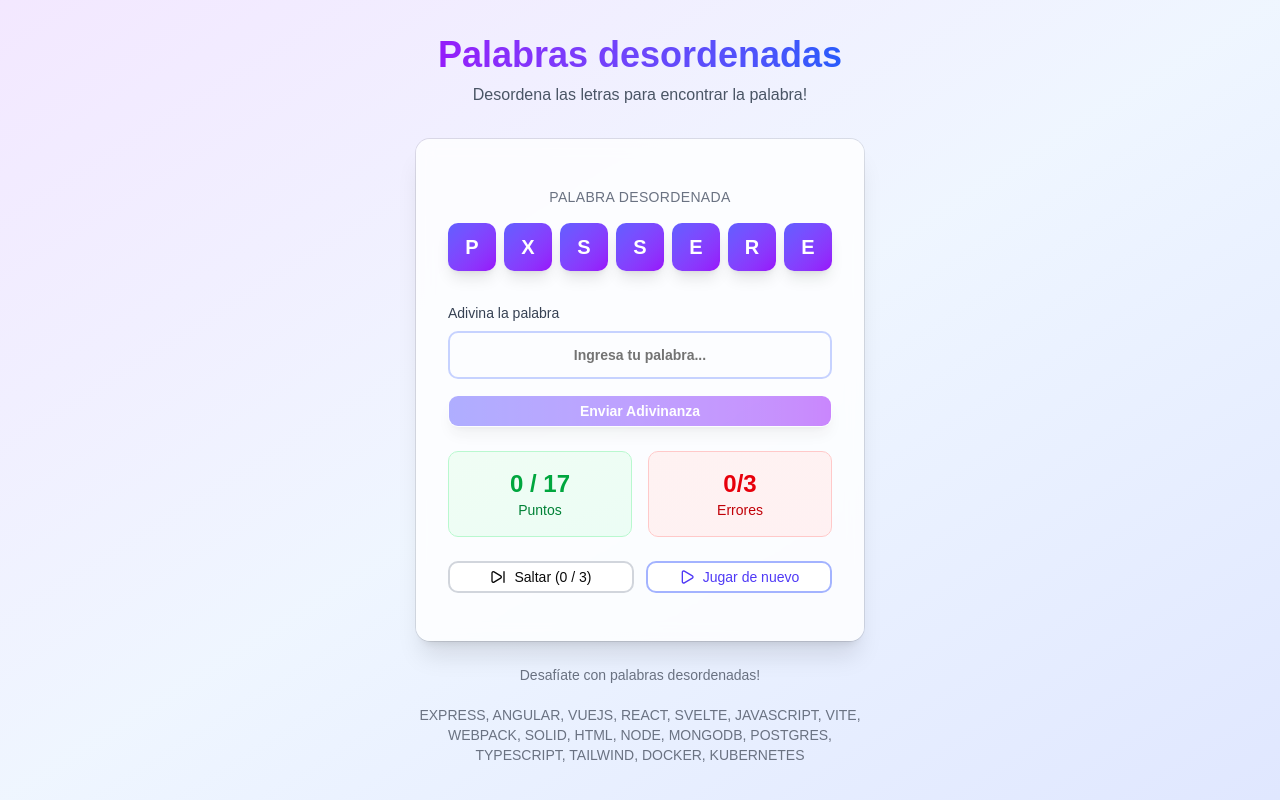
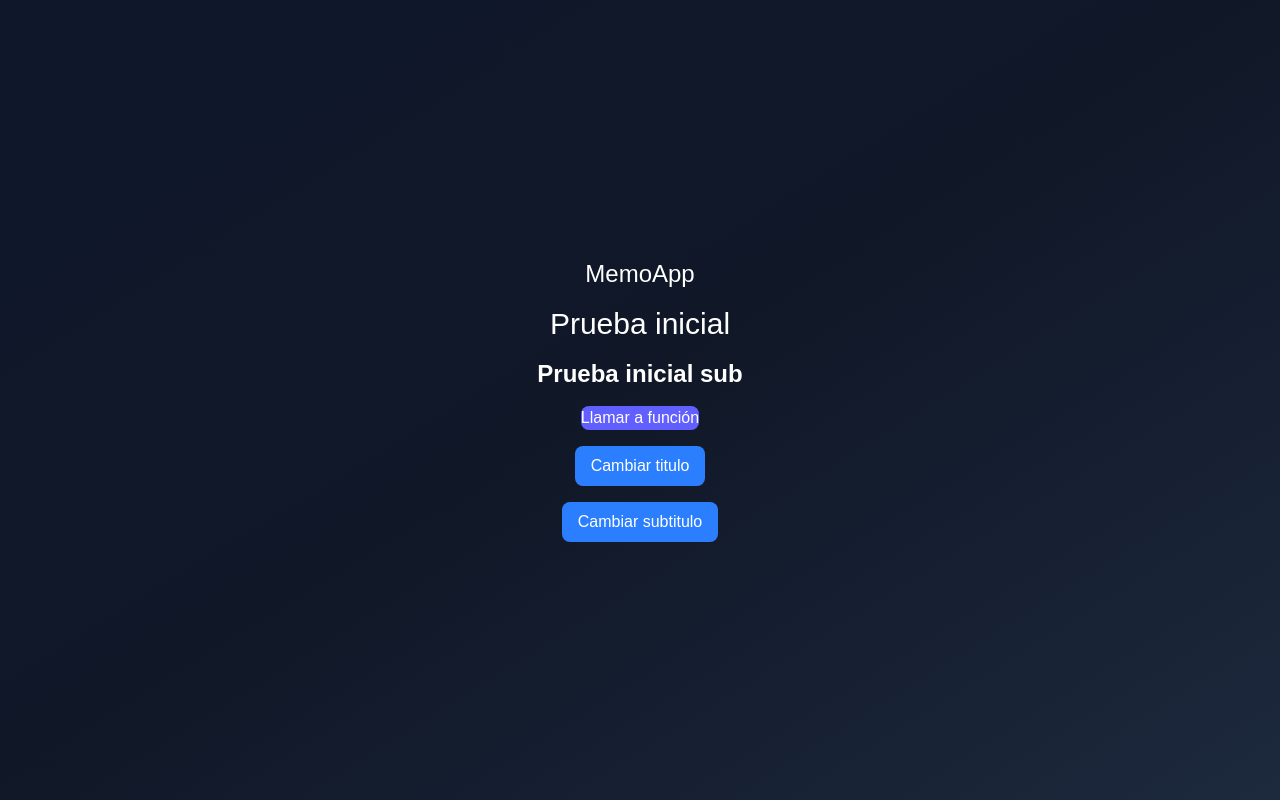
Before and after one commit to paolaPerez00/manage-hooks, a React (Vite) app: page / in a window 1280 px wide. Built offline with nearby package versions, Linux system fonts and the light colour scheme.

Commit message:
Use memo and use callback

```diff
--- /dev/null
+++ b/src/06-memos/MemoHook.tsx
@@ -0,0 +1,31 @@
+import { useCallback, useState } from "react"
+import { MyTitle } from "./ui/MyTitle"
+import { MySubtitle } from "./ui/MySubtitle"
+
+export const MemoHook = () => {
+
+    const [title, setTitle] = useState('Prueba inicial')
+    const [subtitle, setSubTitle] = useState('Prueba inicial sub')
+
+    const handleMyAPI = useCallback(() => {
+        console.log("Llamar API ", subtitle)
+    }, [subtitle])
+
+    return (
+        <div className="bg-gradient flex flex-col gap-4">
+            <h1 className="text-2xl font-thin text-white">MemoApp</h1>
+            <MyTitle title={title} />
+            <MySubtitle subtitle={subtitle} callMyAPI={handleMyAPI} />
+            <button className="bg-blue-500 text-white px-4 py-2 rounded-md cursor-pointer"
+                onClick={() => setTitle('Hello')}
+            >
+                Cambiar titulo
+            </button>
+            <button className="bg-blue-500 text-white px-4 py-2 rounded-md cursor-pointer"
+                onClick={() => setSubTitle('World')}
+            >
+                Cambiar subtitulo
+            </button>
+        </div>
+    )
+}
--- /dev/null
+++ b/src/06-memos/ui/MySubtitle.tsx
@@ -0,0 +1,17 @@
+import { memo } from "react"
+
+interface Props {
+    subtitle: string,
+    callMyAPI: () => void;
+}
+export const MySubtitle = memo(({ subtitle, callMyAPI }: Props) => {
+    console.log("subtitle re render")
+    return (
+        <>
+            <h6 className="text-2xl font-bold">{subtitle}</h6>
+            <button className="bg-indigo-500 text-white rounded-md cursor-pointer"
+                onClick={callMyAPI}
+            >Llamar a función</button>
+        </>
+    )
+})
--- /dev/null
+++ b/src/06-memos/ui/MyTitle.tsx
@@ -0,0 +1,11 @@
+import React from "react"
+
+interface Props {
+    title: string
+}
+
+export const MyTitle = React.memo(({ title }: Props) => {
+    return (
+        <h1 className="text-3xl"> {title}</h1>
+    )
+})
--- a/src/main.tsx
+++ b/src/main.tsx
@@ -8,7 +8,8 @@
 // import { PokemonPage } from './03-examples/PokemonPage'
 // import { FocusScreen } from './04-useRef/FocusScreen'
 // import { TasksApp } from './05-useReducer/TaskApp'
-import { ScrambleWords } from './05-useReducer/ScrambleWords'
+// import { ScrambleWords } from './05-useReducer/ScrambleWords'
+import { MemoHook } from './06-memos/MemoHook'
 
 createRoot(document.getElementById('root')!).render(
   <StrictMode>
@@ -19,6 +20,7 @@
     {/* <PokemonPage /> */}
     {/* <FocusScreen /> */}
     {/* <TasksApp /> */}
-    <ScrambleWords />
+    {/* <ScrambleWords /> */}
+    <MemoHook />
   </StrictMode>,
 )
```
